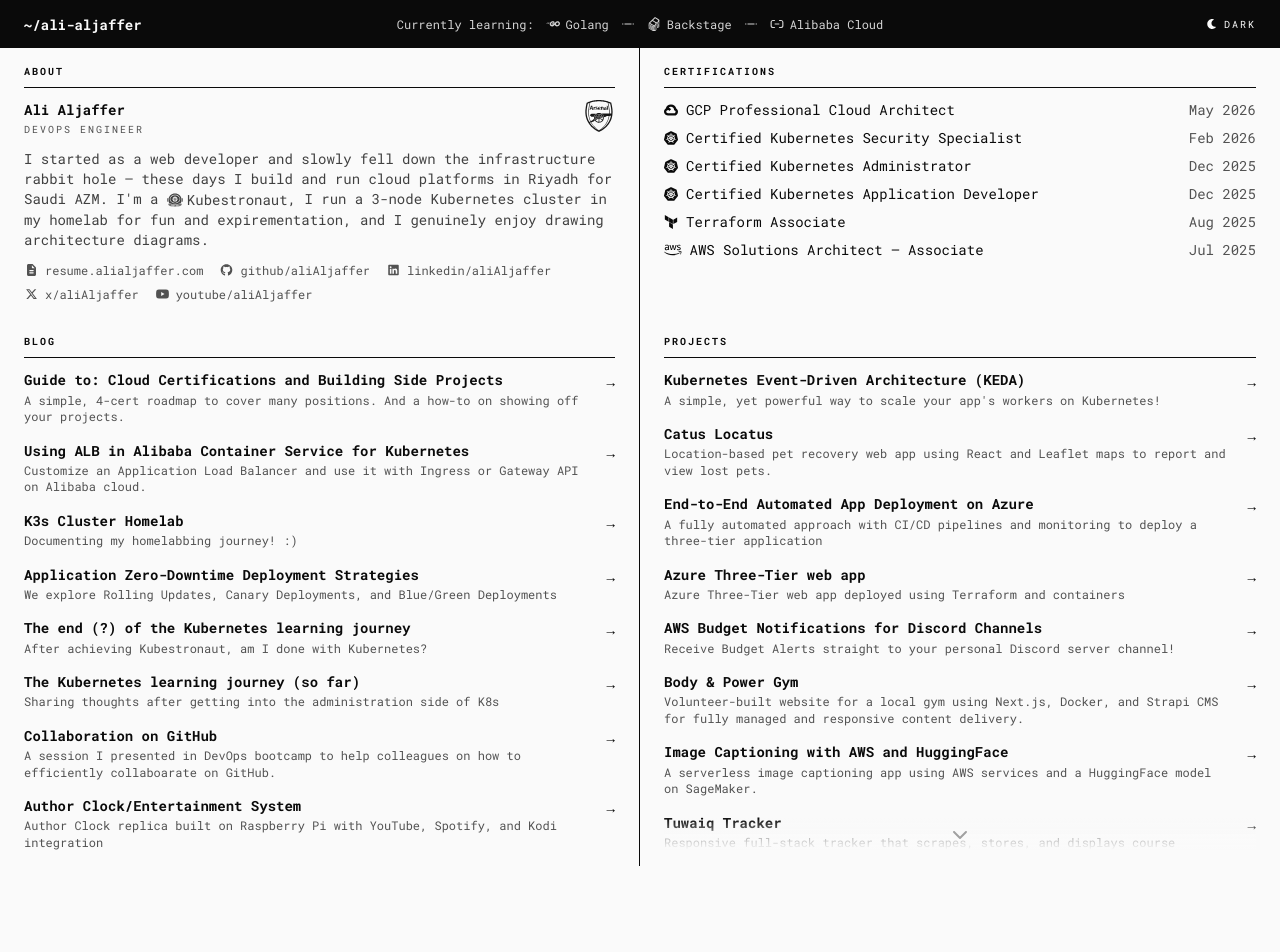
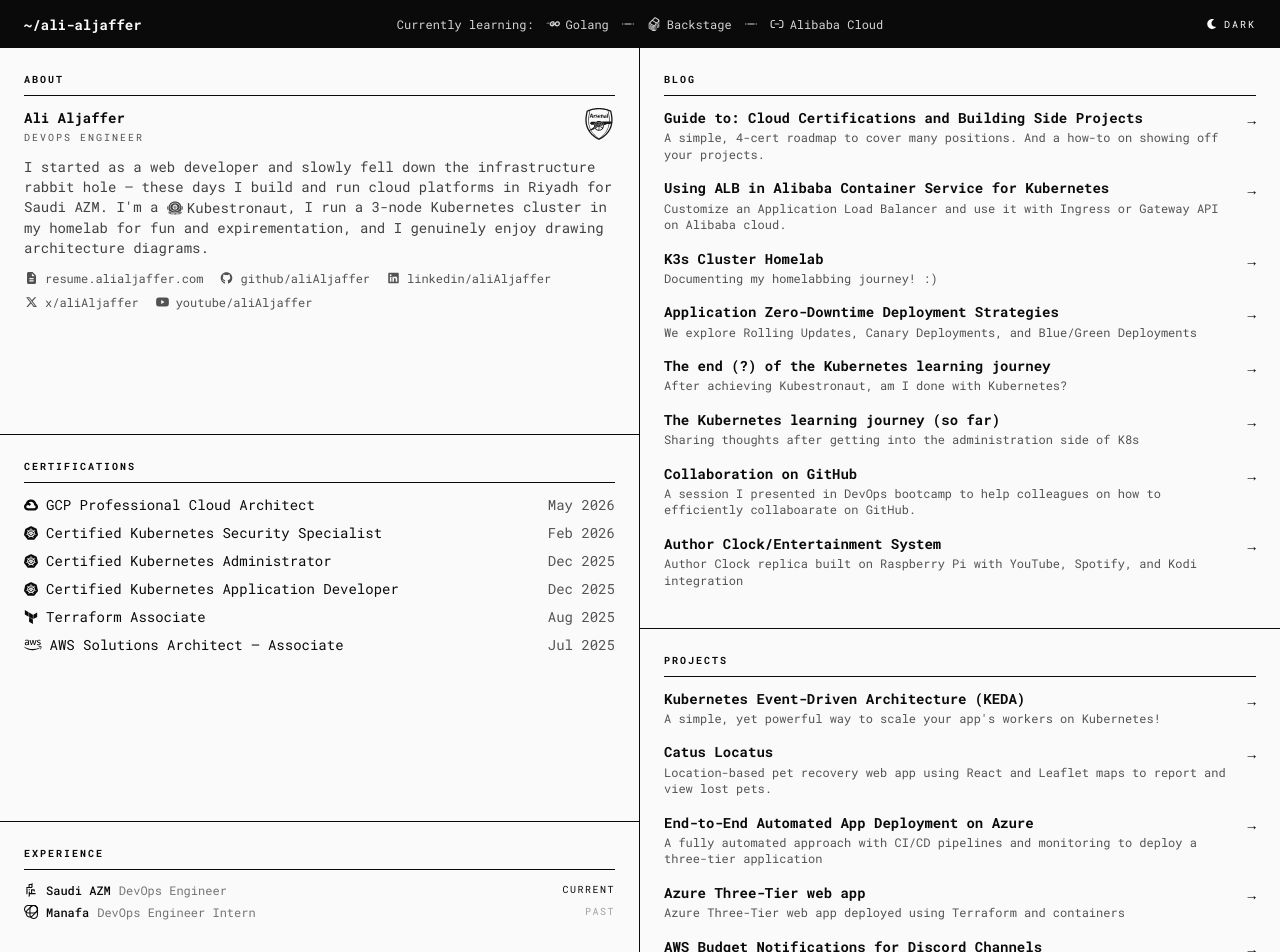
Before and after one commit to aliAljaffer/aliAljaffer.github.io, a Next.js app: page / in a window 1280 px wide. Shown: the top 952 px of the page. Before the commit the page ends 866 px from the top, so only its background shows below. Built offline with nearby package versions, Linux system fonts and the light colour scheme.

Commit message:
pre-exp change

```diff
--- a/src/app/components/CaseStudyToc.tsx
+++ b/src/app/components/CaseStudyToc.tsx
@@ -22,7 +22,7 @@
           setActive(visible[0].target.id);
         }
       },
-      { rootMargin: "-30% 0px -60% 0px", threshold: 0 }
+      { rootMargin: "-30% 0px -60% 0px", threshold: 0 },
     );
 
     const els = headings
--- a/src/app/page.tsx
+++ b/src/app/page.tsx
@@ -17,6 +17,7 @@
 const sectionJumps: { label: string; href: string }[] = [
   { label: "About", href: "#about-heading" },
   { label: "Certs", href: "#certs-heading" },
+  { label: "Experience", href: "#experience-heading" },
   { label: "Blog", href: "#blog-heading" },
   { label: "Projects", href: "#projects-heading" },
 ];
@@ -42,7 +43,7 @@
         Skip to main content
       </a>
 
-      {/* Header bar — full-width, sticky, safe-area aware */}
+      {/* Header bar */}
       <header className="sticky top-0 z-50 w-full bg-neutral-950 dark:bg-neutral-50 text-neutral-50 dark:text-neutral-950">
         <div
           className="px-6 py-3 flex items-center gap-4"
@@ -97,18 +98,20 @@
         </nav>
       </header>
 
-      {/* Body — 2-col grid: About/Certs row 1, Blog/Projects row 2
-          Mobile order: About → Certs → Blog → Projects             */}
+      {/* 2-col, 6-row grid on desktop.
+          Col 1: About (rows 1-2) → Certs (rows 3-4) → Experience (rows 5-6)
+          Col 2: Blog (rows 1-3) → Projects (rows 4-6)
+          Mobile: single column, DOM order.                                    */}
       <main
         id="main-content"
-        className="grid grid-cols-1 md:grid-cols-2 md:grid-rows-[auto_1fr] flex-1 min-h-0"
+        className="grid grid-cols-1 md:grid-cols-2 md:grid-rows-6 flex-1 min-h-0"
       >
         <h1 className="sr-only">Ali Aljaffer — DevOps Engineer</h1>
 
-        {/* About — col 1, row 1 */}
+        {/* About — col 1, rows 1-2 */}
         <section
           aria-labelledby="about-heading"
-          className="px-6 py-4 md:border-r border-neutral-950 dark:border-neutral-100"
+          className="p-6 md:col-start-1 md:row-start-1 md:row-span-2 md:border-r md:border-b border-neutral-950 dark:border-neutral-100"
         >
           <SectionLabel>
             <span id="about-heading" className="scroll-mt-28 md:scroll-mt-20">
@@ -145,26 +148,6 @@
             expirementation, and I genuinely enjoy drawing architecture
             diagrams.
           </p>
-          {/* <ul className="my-2 space-y-1.5">
-            {experienceData.map((e) => (
-              <li key={e.company} className="flex items-center gap-2 text-xs">
-                {e.Icon && <e.Icon className="w-3.5 h-3.5 shrink-0" />}
-                <span className="font-medium">{e.company}</span>
-                <span className="text-neutral-500 dark:text-neutral-400">
-                  {e.title}
-                </span>
-                <span
-                  className={
-                    e.current
-                      ? "ml-auto text-[10px] uppercase tracking-[0.15em] text-neutral-950 dark:text-neutral-50"
-                      : "ml-auto text-[10px] uppercase tracking-[0.15em] text-neutral-400 dark:text-neutral-500"
-                  }
-                >
-                  {e.current ? "current" : "past"}
-                </span>
-              </li>
-            ))}
-          </ul> */}
           <nav
             aria-label="Social links"
             className="mt-3 flex flex-wrap gap-x-4 gap-y-2"
@@ -185,14 +168,17 @@
           </nav>
         </section>
 
-        {/* Certifications — col 2, row 1 */}
-        <section aria-labelledby="certs-heading" className="px-6 py-4">
+        {/* Certifications — col 1, rows 3-4 */}
+        <section
+          aria-labelledby="certs-heading"
+          className="p-6 md:col-start-1 md:row-start-3 md:row-span-2 md:border-r md:border-b border-neutral-950 dark:border-neutral-100 flex flex-col overflow-hidden"
+        >
           <SectionLabel>
             <span id="certs-heading" className="scroll-mt-28 md:scroll-mt-20">
               Certifications
             </span>
           </SectionLabel>
-          <ScrollableList className="space-y-2 md:max-h-[40vh] md:overflow-y-auto scrollbar-visible">
+          <ScrollableList className="space-y-2 flex-1 overflow-y-auto scrollbar-visible min-h-0">
             {certsData
               .sort((a, b) => b.order - a.order)
               .map((cert, i) => (
@@ -217,17 +203,52 @@
           </ScrollableList>
         </section>
 
-        {/* Blog — col 1, row 2 */}
+        {/* Experience — col 1, rows 5-6 */}
+        <section
+          aria-labelledby="experience-heading"
+          className="p-6 md:col-start-1 md:row-start-5 md:row-span-2 md:border-r border-neutral-950 dark:border-neutral-100"
+        >
+          <SectionLabel>
+            <span
+              id="experience-heading"
+              className="scroll-mt-28 md:scroll-mt-20"
+            >
+              Experience
+            </span>
+          </SectionLabel>
+          <ul className="space-y-1.5">
+            {experienceData.map((e) => (
+              <li key={e.company} className="flex items-center gap-2 text-xs">
+                {e.Icon && <e.Icon className="w-3.5 h-3.5 shrink-0" />}
+                <span className="font-medium">{e.company}</span>
+                <span className="text-neutral-500 dark:text-neutral-400">
+                  {e.title}
+                </span>
+                <span
+                  className={
+                    e.current
+                      ? "ml-auto text-[10px] uppercase tracking-[0.15em] text-neutral-950 dark:text-neutral-50"
+                      : "ml-auto text-[10px] uppercase tracking-[0.15em] text-neutral-400 dark:text-neutral-500"
+                  }
+                >
+                  {e.current ? "current" : "past"}
+                </span>
+              </li>
+            ))}
+          </ul>
+        </section>
+
+        {/* Blog — col 2, rows 1-3 */}
         <section
           aria-labelledby="blog-heading"
-          className="px-6 py-4 md:border-r border-neutral-950 dark:border-neutral-100"
+          className="p-6 md:col-start-2 md:row-start-1 md:row-span-3 md:border-b border-neutral-950 dark:border-neutral-100 flex flex-col overflow-hidden"
         >
           <SectionLabel>
             <span id="blog-heading" className="scroll-mt-28 md:scroll-mt-20">
               Blog
             </span>
           </SectionLabel>
-          <ScrollableList className="space-y-4 md:max-h-[60vh] md:overflow-y-auto scrollbar-visible">
+          <ScrollableList className="space-y-4 flex-1 overflow-y-auto scrollbar-visible min-h-0">
             {blogPosts.map((post) => (
               <Link
                 key={post.caseStudyId}
@@ -251,8 +272,11 @@
           </ScrollableList>
         </section>
 
-        {/* Projects — col 2, row 2 */}
-        <section aria-labelledby="projects-heading" className="px-6 py-4">
+        {/* Projects — col 2, rows 4-6 */}
+        <section
+          aria-labelledby="projects-heading"
+          className="p-6 md:col-start-2 md:row-start-4 md:row-span-3 flex flex-col overflow-hidden"
+        >
           <SectionLabel>
             <span
               id="projects-heading"
@@ -261,7 +285,7 @@
               Projects
             </span>
           </SectionLabel>
-          <ScrollableList className="space-y-4 md:max-h-[60vh] md:overflow-y-auto scrollbar-visible">
+          <ScrollableList className="space-y-4 flex-1 overflow-y-auto scrollbar-visible min-h-0">
             {projects.map((project) => (
               <Link
                 key={project.caseStudyId}
--- a/src/data/profile.tsx
+++ b/src/data/profile.tsx
@@ -156,7 +156,7 @@
     Icon: AzmIcon,
   },
   {
-    company: "Manafa Crowdfunding",
+    company: "Manafa",
     title: "DevOps Engineer Intern",
     current: false,
     Icon: ManafaIcon,
```
